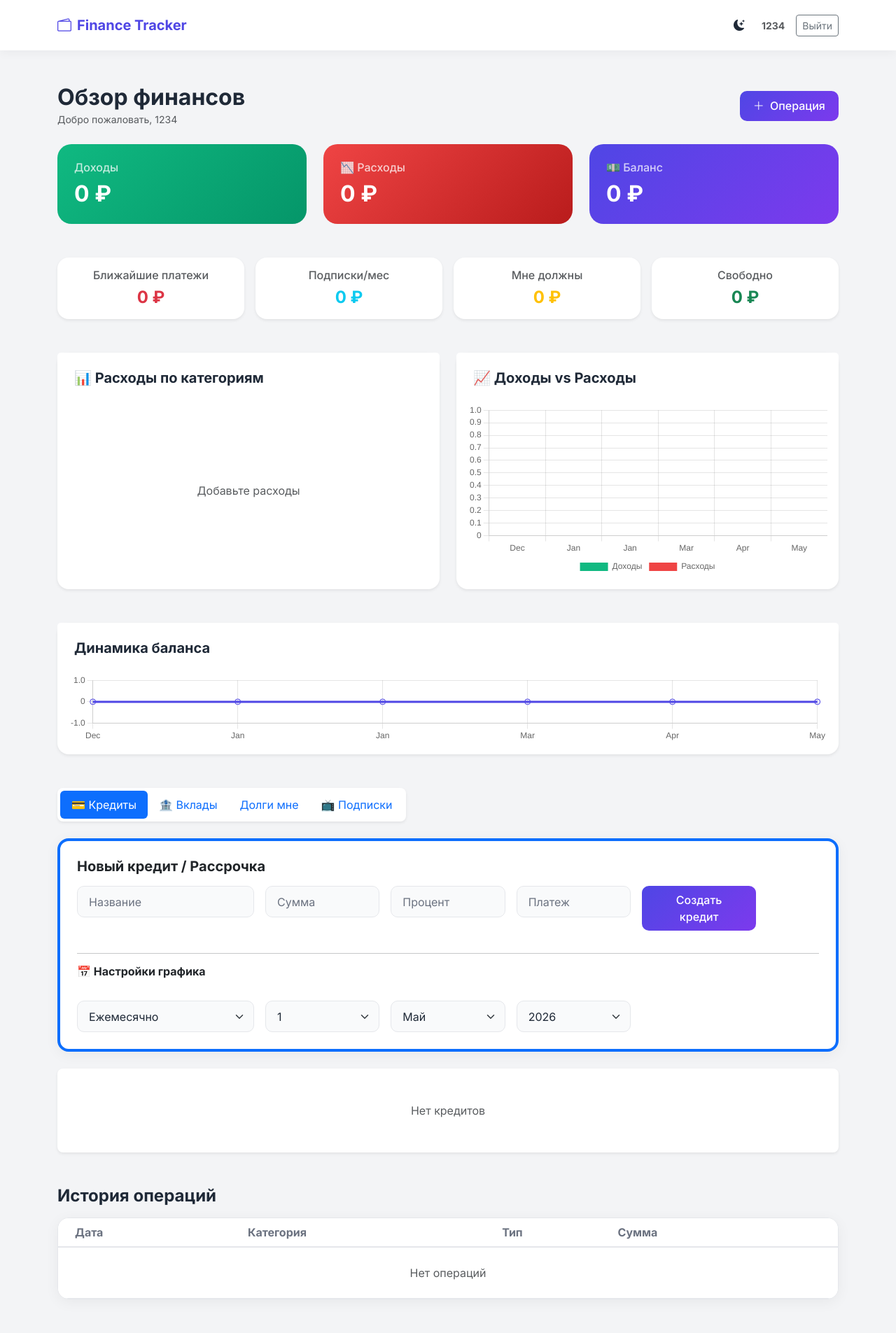
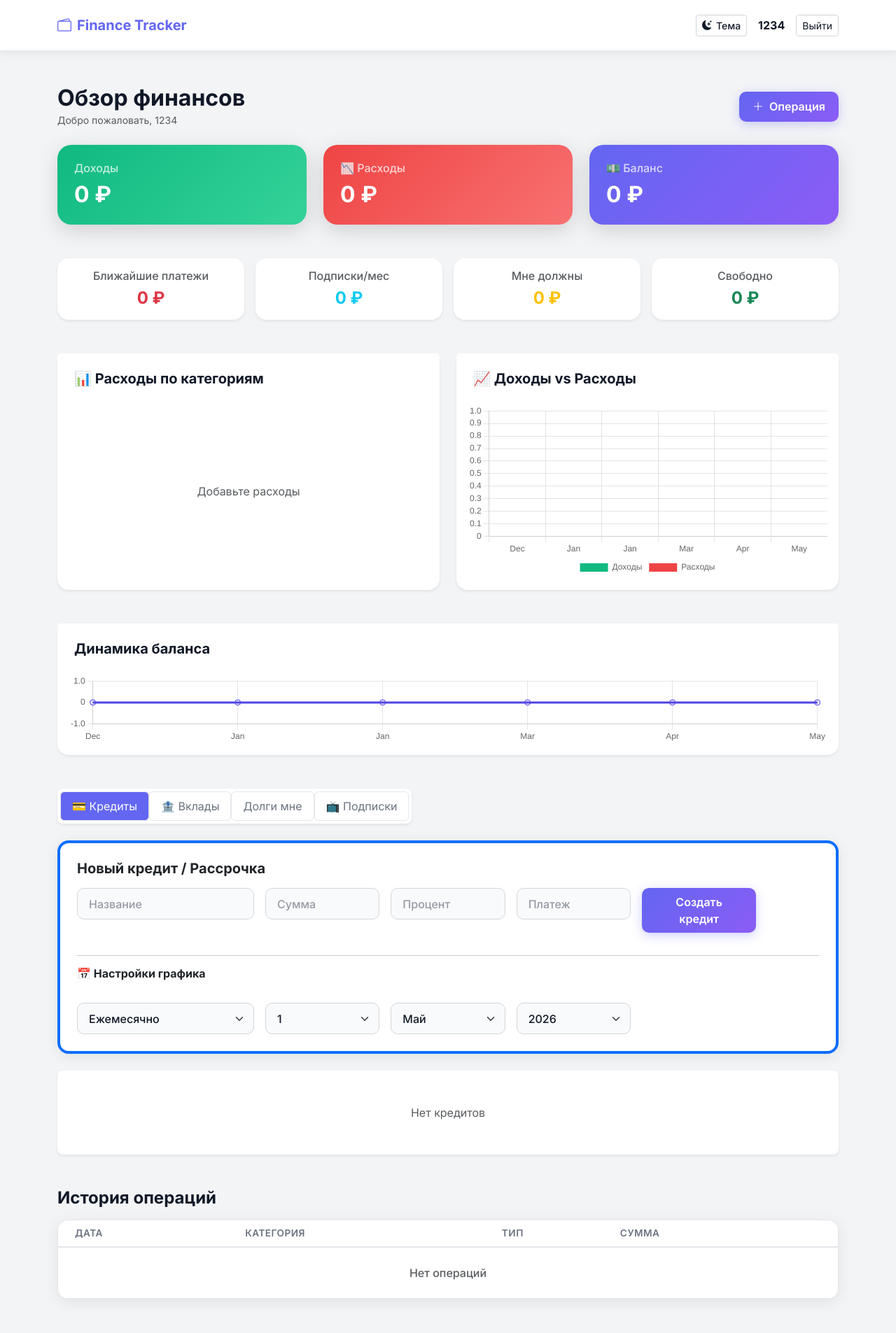
Before and after one commit to Katerina-zyazina/finance-tracker, a Flask app: page /dashboard in a window 1280 px wide. Shown: the whole page at 70% size. Run offline with Flask 3, Linux system fonts and the light colour scheme; a user stored in the database is signed in.

Commit message:
Add: Dark/Light mode toggle with persistence

```diff
--- a/templates/base.html
+++ b/templates/base.html
@@ -4,41 +4,37 @@
     <meta charset="UTF-8">
     <meta name="viewport" content="width=device-width, initial-scale=1.0">
     <title>{% block title %}Finance Tracker{% endblock %}</title>
-    <!-- Bootstrap 5 -->
     <link href="https://cdn.jsdelivr.net/npm/bootstrap@5.3.0/dist/css/bootstrap.min.css" rel="stylesheet">
-    <!-- Google Fonts: Inter -->
     <link href="https://fonts.googleapis.com/css2?family=Inter:wght@400;500;600;700&display=swap" rel="stylesheet">
-    <!-- Icons -->
     <link rel="stylesheet" href="https://cdn.jsdelivr.net/npm/bootstrap-icons@1.10.0/font/bootstrap-icons.css">
 
     <style>
-        /* === ПЕРЕМЕННЫЕ ДЛЯ СВЕТЛОЙ ТЕМЫ (ПО УМОЛЧАНИЮ) === */
         :root {
             --body-bg: #F3F4F6;
-            --text-color: #1F2937;
+            --text-color: #111827;
             --text-muted: #6B7280;
             --card-bg: #ffffff;
             --navbar-bg: #ffffff;
             --input-bg: #F9FAFB;
-            --input-border: #E5E7EB;
-            --shadow-color: rgba(0, 0, 0, 0.05);
+            --input-border: #D1D5DB;
+            --input-text: #111827;
+            --shadow-color: rgba(0, 0, 0, 0.08);
             --border-color: #E5E7EB;
         }
 
-        /* === ПЕРЕМЕННЫЕ ДЛЯ ТЕМНОЙ ТЕМЫ === */
         body.dark-mode {
-            --body-bg: #111827;
-            --text-color: #F9FAFB;
-            --text-muted: #9CA3AF;
-            --card-bg: #1F2937;
-            --navbar-bg: #1F2937;
-            --input-bg: #374151;
-            --input-border: #4B5563;
-            --shadow-color: rgba(0, 0, 0, 0.3);
-            --border-color: #374151;
+            --body-bg: #0F172A;
+            --text-color: #F1F5F9;
+            --text-muted: #94A3B8;
+            --card-bg: #1E293B;
+            --navbar-bg: #1E293B;
+            --input-bg: #334155;
+            --input-border: #475569;
+            --input-text: #F1F5F9;
+            --shadow-color: rgba(0, 0, 0, 0.4);
+            --border-color: #334155;
         }
 
-        /* === ОБЩИЕ СТИЛИ === */
         body {
             font-family: 'Inter', sans-serif;
             background-color: var(--body-bg);
@@ -46,86 +42,112 @@
             transition: background-color 0.3s, color 0.3s;
         }
 
-        /* Навигация */
         .navbar {
             background: var(--navbar-bg) !important;
             box-shadow: 0 2px 15px var(--shadow-color);
             padding: 1rem 0;
             transition: background-color 0.3s;
+            border-bottom: 1px solid var(--border-color);
         }
         .navbar-brand {
             font-weight: 700;
-            color: #4F46E5 !important;
+            color: #6366F1 !important;
             font-size: 1.25rem;
         }
 
-        /* Карточки */
         .card {
             border: 1px solid var(--border-color);
             border-radius: 16px;
             box-shadow: 0 4px 20px var(--shadow-color);
-            transition: transform 0.2s, background-color 0.3s;
             background: var(--card-bg);
+            transition: transform 0.2s, background-color 0.3s, border-color 0.3s;
         }
-        .card:hover { transform: translateY(-3px); }
-
-        /* Заголовки карточек */
+        .card:hover {
+            transform: translateY(-3px);
+        }
         .card-header {
             background: transparent;
             border-bottom: 1px solid var(--border-color);
             color: var(--text-color);
+            font-weight: 600;
         }
 
-        /* Статистика (Градиенты остаются яркими) */
         .stat-card {
             color: white;
             border-radius: 20px;
             padding: 1.5rem;
             position: relative;
             overflow: hidden;
+            box-shadow: 0 8px 30px rgba(0,0,0,0.15);
         }
-        .bg-gradient-primary { background: linear-gradient(135deg, #4F46E5 0%, #7C3AED 100%); }
-        .bg-gradient-success { background: linear-gradient(135deg, #10B981 0%, #059669 100%); }
-        .bg-gradient-danger { background: linear-gradient(135deg, #EF4444 0%, #B91C1C 100%); }
+        .bg-gradient-primary { background: linear-gradient(135deg, #6366F1 0%, #8B5CF6 100%); }
+        .bg-gradient-success { background: linear-gradient(135deg, #10B981 0%, #34D399 100%); }
+        .bg-gradient-danger { background: linear-gradient(135deg, #EF4444 0%, #F87171 100%); }
+        .bg-gradient-info { background: linear-gradient(135deg, #06B6D4 0%, #22D3EE 100%); }
 
-        /* Формы */
         .form-control, .form-select {
             border-radius: 10px;
             border: 1px solid var(--input-border);
             padding: 0.6rem 1rem;
             background-color: var(--input-bg);
-            color: var(--text-color);
-            transition: background-color 0.3s, border-color 0.3s;
+            color: var(--input-text);
+            font-weight: 500;
         }
         .form-control:focus, .form-select:focus {
-            box-shadow: 0 0 0 4px rgba(79, 70, 229, 0.2);
-            border-color: #4F46E5;
+            box-shadow: 0 0 0 4px rgba(99, 102, 241, 0.2);
+            border-color: #6366F1;
             background-color: var(--card-bg);
+            color: var(--input-text);
+        }
+        .form-control::placeholder {
+            color: var(--text-muted);
+            opacity: 0.7;
+        }
+
+        .btn-primary {
+            background: linear-gradient(135deg, #6366F1 0%, #8B5CF6 100%);
+            border: none;
+            border-radius: 10px;
+            padding: 0.6rem 1.2rem;
+            font-weight: 600;
+            color: white !important;
+            box-shadow: 0 4px 15px rgba(99, 102, 241, 0.3);
+        }
+        .btn-primary:hover {
+            opacity: 0.9;
+            transform: translateY(-2px);
+            box-shadow: 0 6px 20px rgba(99, 102, 241, 0.4);
+        }
+
+        .btn-outline-secondary {
+            color: var(--text-color);
+            border-color: var(--input-border);
+        }
+        .btn-outline-secondary:hover {
+            background-color: var(--input-bg);
             color: var(--text-color);
         }
 
-        /* Placeholder текст */
-        .form-control::placeholder { color: var(--text-muted); }
-
-        /* Кнопки */
-        .btn-primary {
-            background: linear-gradient(135deg, #4F46E5 0%, #7C3AED 100%);
-            border: none;
-            border-radius: 10px;
-            padding: 0.6rem 1.2rem;
-            font-weight: 500;
+        .table {
+            color: var(--text-color);
         }
-        .btn-primary:hover { opacity: 0.9; }
-
-        /* Таблицы */
-        .table { color: var(--text-color); }
         .table thead th {
             border-bottom: 2px solid var(--border-color);
             color: var(--text-muted);
+            font-weight: 600;
+            text-transform: uppercase;
+            font-size: 0.85rem;
+            letter-spacing: 0.5px;
         }
-        .table td { border-color: var(--border-color); }
+        .table td {
+            border-color: var(--border-color);
+            color: var(--text-color);
+            font-weight: 500;
+        }
+        .table-hover tbody tr:hover {
+            background-color: var(--input-bg);
+        }
 
-        /* Алерты */
         .floating-alert {
             position: fixed;
             top: 80px;
@@ -134,34 +156,73 @@
             min-width: 300px;
         }
 
-        /* Кнопка переключения темы */
-        .theme-toggle {
+        .theme-toggle-btn {
             cursor: pointer;
-            padding: 8px;
-            border-radius: 50%;
-            transition: background 0.3s;
+            display: flex;
+            align-items: center;
+            gap: 6px;
+            font-weight: 500;
+        }
+
+        .badge {
+            font-weight: 600;
+            padding: 0.5em 0.8em;
+        }
+
+        .accordion-button {
+            background-color: var(--card-bg);
+            color: var(--text-color);
+            border: 1px solid var(--border-color);
+        }
+        .accordion-button:not(.collapsed) {
+            background-color: var(--input-bg);
             color: var(--text-color);
         }
-        .theme-toggle:hover {
-            background-color: rgba(128,128,128, 0.2);
+        .accordion-item {
+            background-color: var(--card-bg);
+            border: 1px solid var(--border-color);
+        }
+
+        .nav-pills .nav-link {
+            color: var(--text-muted);
+            background-color: var(--card-bg);
+            border: 1px solid var(--border-color);
+        }
+        .nav-pills .nav-link.active {
+            background-color: #6366F1;
+            color: white;
+        }
+
+        .list-group-item {
+            background-color: var(--card-bg);
+            color: var(--text-color);
+            border-color: var(--border-color);
+        }
+
+        .modal-content {
+            background-color: var(--card-bg);
+            color: var(--text-color);
+        }
+        .modal-header {
+            border-bottom-color: var(--border-color);
+        }
+        .modal-footer {
+            border-top-color: var(--border-color);
         }
     </style>
 </head>
 <body>
 
-    <!-- Навигация -->
     <nav class="navbar navbar-expand-lg sticky-top">
         <div class="container">
             <a class="navbar-brand" href="/"><i class="bi bi-wallet2 me-2"></i>Finance Tracker</a>
-
             <div class="d-flex align-items-center gap-3">
-                <!-- Кнопка смены темы -->
-                <div class="theme-toggle" id="themeToggle" title="Сменить тему">
+                <button class="btn btn-sm btn-outline-secondary theme-toggle-btn" id="themeToggle" type="button">
                     <i class="bi bi-moon-stars-fill" id="themeIcon"></i>
-                </div>
-
+                    <span id="themeText">Тема</span>
+                </button>
                 {% if session.get('user_id') %}
-                    <span class="text-muted small fw-bold d-none d-md-block">{{ session.get('username') }}</span>
+                    <span class="fw-bold" style="color: var(--text-color);">{{ session.get('username') }}</span>
                     <a href="{{ url_for('logout') }}" class="btn btn-sm btn-outline-secondary">Выйти</a>
                 {% else %}
                     <a href="{{ url_for('login') }}" class="btn btn-primary btn-sm px-4">Войти</a>
@@ -170,12 +231,11 @@
         </div>
     </nav>
 
-    <!-- Алерты -->
     <div class="container floating-alert">
         {% with messages = get_flashed_messages(with_categories=true) %}
             {% if messages %}
                 {% for category, message in messages %}
-                    <div class="alert alert-{{ category }} alert-dismissible fade show shadow-sm border-0" role="alert">
+                    <div class="alert alert-{{ category }} alert-dismissible fade show shadow-sm" role="alert">
                         {{ message }}
                         <button type="button" class="btn-close" data-bs-dismiss="alert"></button>
                     </div>
@@ -190,35 +250,34 @@
 
     <script src="https://cdn.jsdelivr.net/npm/bootstrap@5.3.0/dist/js/bootstrap.bundle.min.js"></script>
     <script src="https://cdn.jsdelivr.net/npm/chart.js"></script>
-
     <script>
-        // === ЛОГИКА ТЕМНОЙ ТЕМЫ ===
         const toggleBtn = document.getElementById('themeToggle');
         const icon = document.getElementById('themeIcon');
+        const themeText = document.getElementById('themeText');
         const body = document.body;
 
-        // 1. Проверяем сохраненную тему при загрузке
         const savedTheme = localStorage.getItem('theme');
         if (savedTheme === 'dark') {
             body.classList.add('dark-mode');
             icon.classList.replace('bi-moon-stars-fill', 'bi-sun-fill');
+            if(themeText) themeText.textContent = 'Светлая';
         }
 
-        // 2. Обработка клика
+        if(toggleBtn) {
             toggleBtn.addEventListener('click', () => {
                 body.classList.toggle('dark-mode');
-
-            // Меняем иконку и сохраняем выбор
                 if (body.classList.contains('dark-mode')) {
                     icon.classList.replace('bi-moon-stars-fill', 'bi-sun-fill');
+                    if(themeText) themeText.textContent = 'Светлая';
                     localStorage.setItem('theme', 'dark');
                 } else {
                     icon.classList.replace('bi-sun-fill', 'bi-moon-stars-fill');
+                    if(themeText) themeText.textContent = 'Тёмная';
                     localStorage.setItem('theme', 'light');
                 }
             });
+        }
 
-        // Авто-скрытие уведомлений (из прошлого кода)
         document.addEventListener('DOMContentLoaded', function() {
             const alerts = document.querySelectorAll('.alert');
             alerts.forEach(function(alert) {
```
Lines whose indentation alone changed are shown as unchanged.
